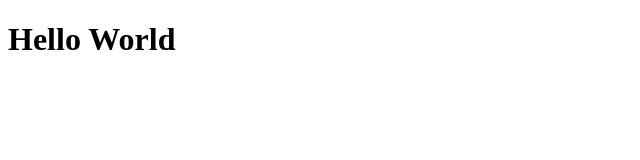
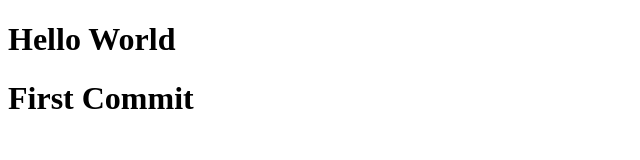
Before and after one commit to GinoongFlores/demo-repo, a plain HTML site: page index.html in a window 1280 px wide. Shown: the whole page, without its empty margins (0-640 px from the left). Drawn offline with Linux system fonts and the light colour scheme.

Commit message:
added first commit

```diff
--- a/index.html
+++ b/index.html
@@ -9,6 +9,7 @@
 <body>
 
     <h1>Hello World</h1>
+    <h1>First Commit</h1>
 
 </body>
 </html>
```
